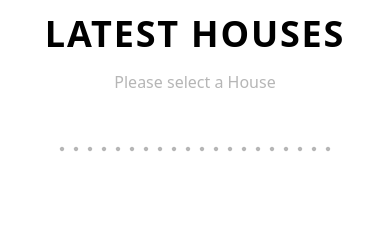
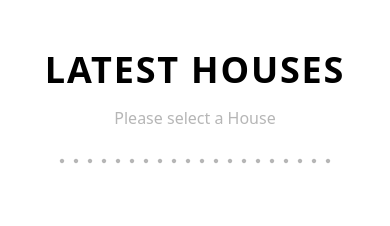
Before and after one commit to jmonto55/book-an-appointment-frontend, a React (Create React App) app: page / in a window 390 px wide. Shown: the part 206-432 px from the top of the page. Built offline with nearby package versions, Linux system fonts and the light colour scheme; no server answers.

Commit message:
Fix mobile views margins

```diff
--- a/src/components/HousesList.jsx
+++ b/src/components/HousesList.jsx
@@ -5,8 +5,8 @@ export default function HousesList() {
   return (
     <div className="h-screen w-full xl:w-5/6 2xl:w-full  flex flex-col justify-center">
       <h1 className="text-center text-4xl font-black tracking-wider mt-10">LATEST HOUSES</h1>
-      <p className="mb-10 text-center text-gray-100 text-md font-medium mt-4">Please select a House</p>
-      <ul className="flex top-4 justify-center py-2 list-none mb-20">
+      <p className="mb-4 md:mb-10 text-center text-gray-100 text-md font-medium mt-4">Please select a House</p>
+      <ul className="flex top-4 justify-center py-2 list-none mb-8 md:mb-20">
         {Array.from({ length: 20 }, (_, i) => (
           <li className="text-sm text-gray-100" key={i}><RxDotFilled /></li>
         ))}
--- a/src/components/ShowHouse.jsx
+++ b/src/components/ShowHouse.jsx
@@ -8,7 +8,7 @@ const ShowHouse = () => {
 
   return (
     <button type="button" className="w-full relative">
-      <h2 className="mt-[70px] text-center font-black text-4xl tracking-wider">HOUSE DETAILS</h2>
+      <h2 className="mt-[120px] md:mt-[70px] text-center font-black text-4xl tracking-wider">HOUSE DETAILS</h2>
       <div className="mx-auto xl:mt-[140px] mt-6 max-w-[1840px] flex w-full flex-col items-center xl:flex-row justify-evenly">
         <div className="hover:bg-opacity-100 z-20 bg-lime p-6 pl-4 md:pl-12 rounded-r-full absolute bottom-6 md:bottom-10 left-0 border-2 border-t-0 border-l-0 border-white/25 backdrop-filter backdrop-blur-lg bg-opacity-80 shadow-xl">
           <NavLink to="/">
```
